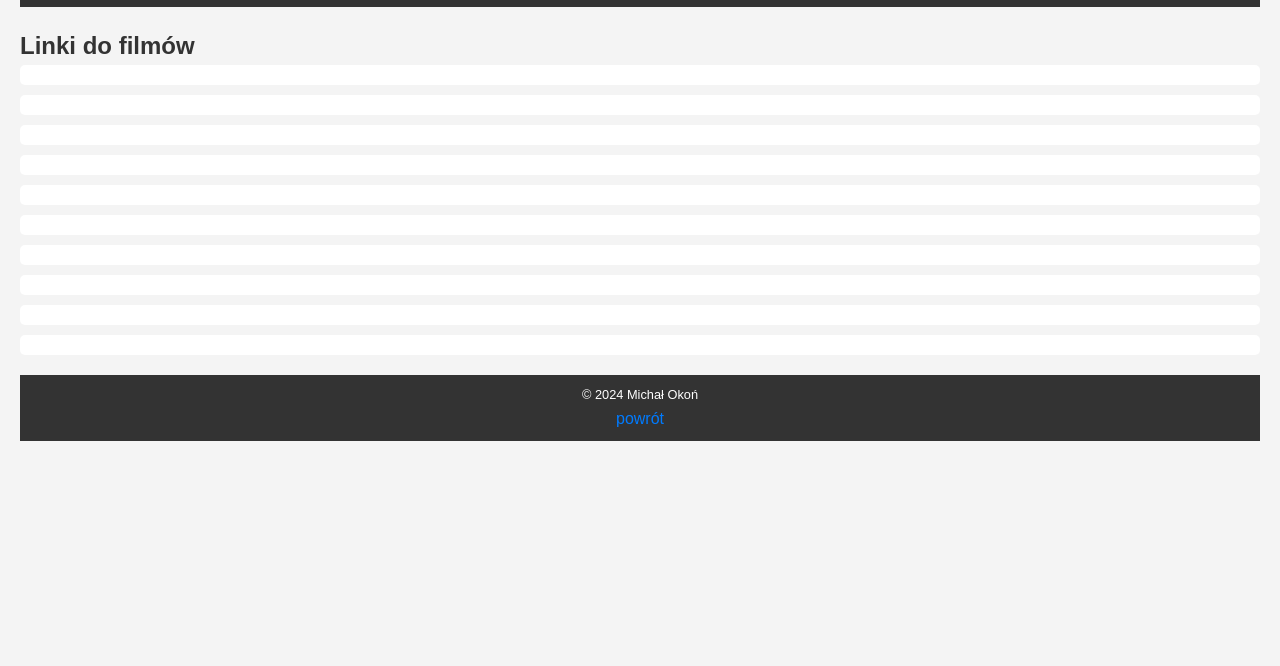
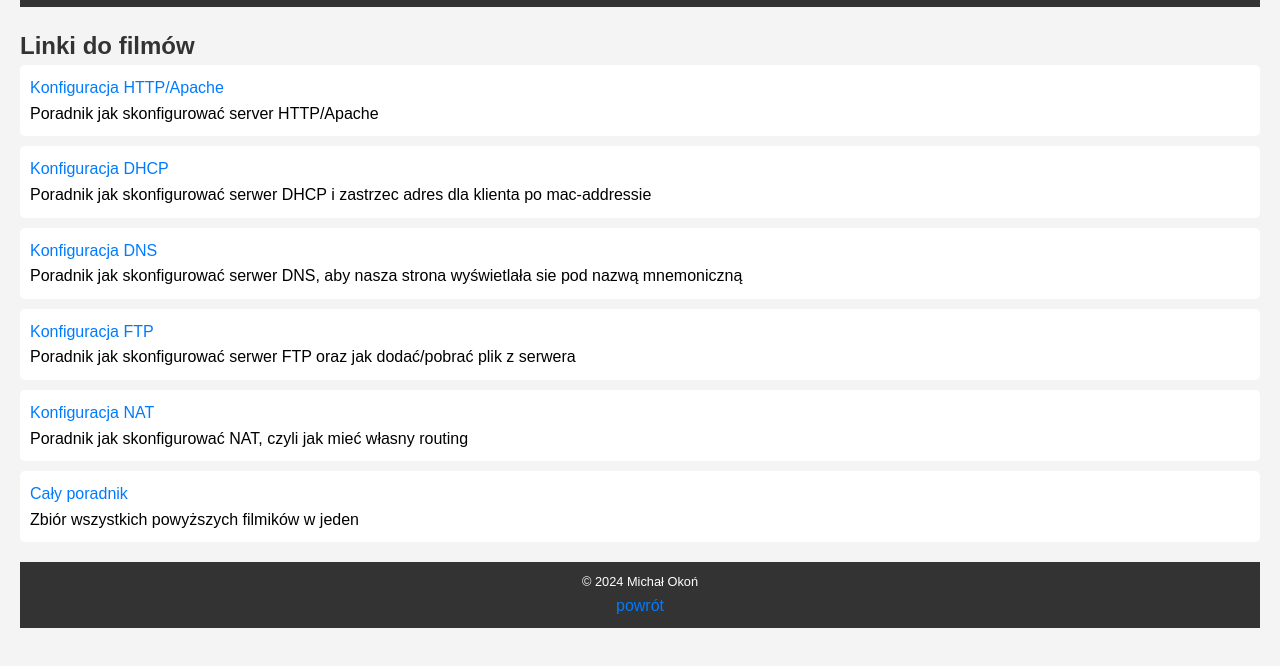
Before and after one commit to Michu2020o/inf, a plain HTML site: page inf/linux_opensuse_filmy.html in a window 1280 px wide. Shown: the part 110-776 px from the top of the page. Drawn offline with Linux system fonts and the light colour scheme.

Commit message:
beta linux

```diff
--- a/inf/linux_opensuse_filmy.html
+++ b/inf/linux_opensuse_filmy.html
@@ -16,44 +16,28 @@
     <h2>Linki do filmów</h2>
     <ul>
       <li>
-        <a href="" target="_blank"></a>
-        <p></p>
+        <a href="" target="_blank">Konfiguracja HTTP/Apache</a>
+        <p>Poradnik jak skonfigurować server HTTP/Apache</p>
       </li>
       <li>
-        <a href="" target="_blank"></a>
-        <p></p>
+        <a href="" target="_blank">Konfiguracja DHCP</a>
+        <p>Poradnik jak skonfigurować serwer DHCP i zastrzec adres dla klienta po mac-addressie</p>
       </li>
       <li>
-        <a href="" target="_blank"></a>
-        <p></p>
+        <a href="" target="_blank">Konfiguracja DNS</a>
+        <p>Poradnik jak skonfigurować serwer DNS, aby nasza strona wyświetlała sie pod nazwą mnemoniczną</p>
       </li>
       <li>
-        <a href="" target="_blank"></a>
-        <p></p>
+        <a href="" target="_blank">Konfiguracja FTP</a>
+        <p>Poradnik jak skonfigurować serwer FTP oraz jak dodać/pobrać plik z serwera</p>
       </li>
       <li>
-        <a href="" target="_blank"></a>
-        <p></p>
+        <a href="" target="_blank">Konfiguracja NAT</a>
+        <p>Poradnik jak skonfigurować NAT, czyli jak mieć własny routing</p>
       </li>
       <li>
-        <a href="" target="_blank"></a>
-        <p></p>
-      </li>
-      <li>
-        <a href="" target="_blank"></a>
-        <p></p>
-      </li>
-      <li>
-        <a href="" target="_blank"></a>
-        <p></p>
-      </li>
-      <li>
-        <a href="" target="_blank"></a>
-        <p></p>
-      </li>
-      <li>
-        <a href="" target="_blank"></a>
-        <p></p>
+        <a href="" target="_blank">Cały poradnik</a>
+        <p>Zbiór wszystkich powyższych filmików w jeden</p>
       </li>
     </ul>
   </section>
```
